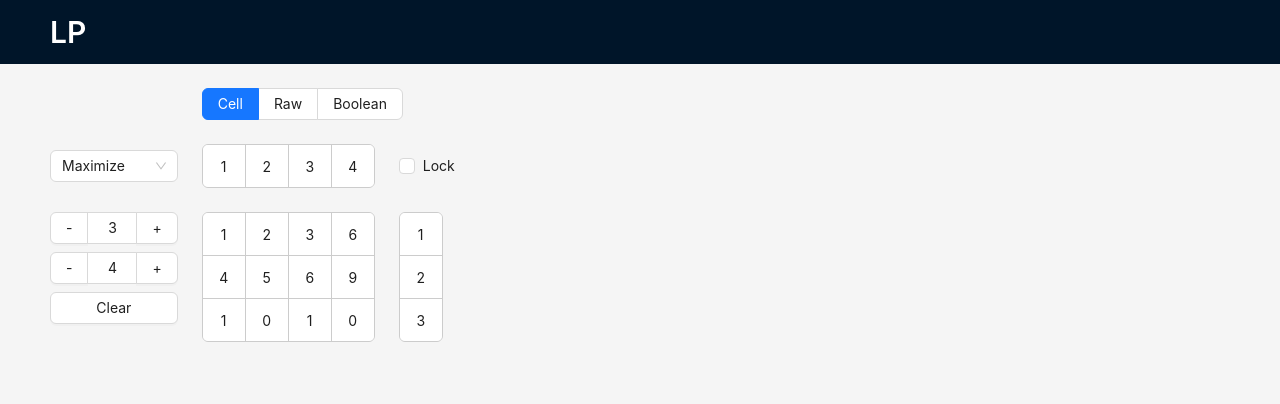
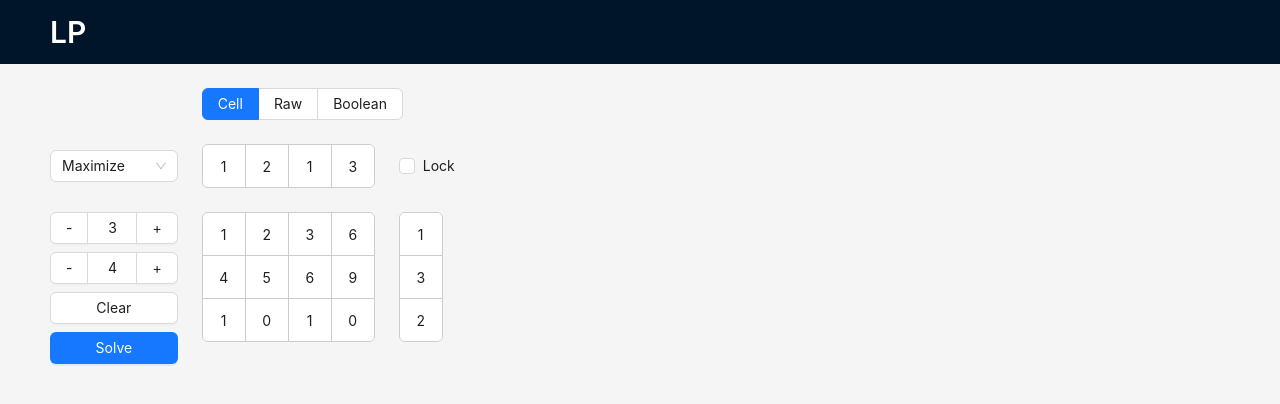
Before and after one commit to Samwell-II/hack2023, a React (Vite) app in the folder frontend/: page / in a window 1280 px wide. Shown: the top 404 px of the page. Built offline with nearby package versions, Linux system fonts and the light colour scheme.

Commit message:
linear programming input functionality

```diff
--- a/frontend/src/components/lp-input/LinearProgramInput.tsx
+++ b/frontend/src/components/lp-input/LinearProgramInput.tsx
@@ -4,6 +4,7 @@ import MatrixDimensionInput from '../matrix-input/MatrixDimensionInput';
 import MatrixInput from '../matrix-input/MatrixInput';
 import MatrixInputModeSelector from '../matrix-input/MatrixInputModeSelector';
 import useMatrix from '../matrix-input/useMatrix';
+import useLinearProgram from './useLinearProgram';
 
 const gridStyle: React.CSSProperties = {
     display: 'grid',
@@ -18,7 +19,7 @@ const optimizationModes = [
 ];
 
 const LinearProgramInput: React.FC = () => {
-    const matrix = useMatrix([[1,2,3,6],[4,5,6,9],[1,0,1,0]]);
+    const matrix = useLinearProgram([[1,2,3,6],[4,5,6,9],[1,0,1,0]], [[1,2,1,3]], [[1],[3],[2]]);
 
     return (
         <div style={gridStyle}>
@@ -36,7 +37,8 @@ const LinearProgramInput: React.FC = () => {
 
             <div style={{gridRow: 2, gridColumn: 2, alignSelf: 'center'}}>
                 <MatrixInput
-                    data={[[1,2,3,4]]}
+                    data={matrix.objective}
+                    onChange={matrix.setObjective}
                 />
             </div>
 
@@ -58,14 +60,15 @@ const LinearProgramInput: React.FC = () => {
                     onDecrement={matrix.decrementCols}
                 />
                 <Button onClick={matrix.clear}>Clear</Button>
+                <Button type="primary">Solve</Button>
             </div>
 
             <div style={{gridRow: 3, gridColumn: 2}}>
-                <MatrixInput data={matrix.data} onChange={matrix.setData}></MatrixInput>
+                <MatrixInput data={matrix.matrix} onChange={matrix.setMatrix}></MatrixInput>
             </div>
 
             <div style={{gridRow: 3, gridColumn: 3}}>
-                <MatrixInput data={[[1],[2],[3]]} />
+                <MatrixInput data={matrix.constraint} onChange={matrix.setConstraint} />
             </div>
         </div>
     );
--- /dev/null
+++ b/frontend/src/components/lp-input/useLinearProgram.ts
@@ -0,0 +1,45 @@
+import React, { useEffect, useState } from 'react';
+import { getNumCols, getNumRows, makeEmptyMatrix, reshapeMatrix } from '../../util/matrix';
+import useMatrix, { IUseMatrixProps } from '../matrix-input/useMatrix';
+
+export interface IUseLinearProgramProps extends IUseMatrixProps {
+
+}
+
+const useLinearProgram = (
+    matrixData: number[][],
+    objectiveData: number[][],
+    constraintData: number[][],
+    props?: Partial<IUseLinearProgramProps>
+) => {
+    const matrix = useMatrix(matrixData, props);
+    const [objective, setObjective] = useState(reshapeMatrix(objectiveData, 1, getNumCols(matrixData)));
+    const [constraint, setConstraint] = useState(reshapeMatrix(constraintData, getNumRows(matrixData), 1));
+
+    const clear = () => {
+        matrix.clear();
+        setObjective(makeEmptyMatrix(1, getNumCols(matrix.data)));
+        setConstraint(makeEmptyMatrix(getNumRows(matrix.data), 1));
+    };
+
+    return {
+        matrix: matrix.data,
+        objective: reshapeMatrix(objective, 1, getNumCols(matrix.data)),
+        constraint: reshapeMatrix(constraint, getNumRows(matrix.data), 1),
+        rows: matrix.rows,
+        cols: matrix.cols,
+        setMatrix: matrix.setData,
+        setObjective,
+        setConstraint,
+        setDimensions: matrix.setDimensions,
+        setRows: matrix.setRows,
+        setCols: matrix.setCols,
+        incrementRows: matrix.incrementRows,
+        decrementRows: matrix.decrementRows,
+        incrementCols: matrix.incrementCols,
+        decrementCols: matrix.decrementCols,
+        clear
+    };
+}
+
+export default useLinearProgram;
--- a/frontend/src/components/matrix-input/useMatrix.ts
+++ b/frontend/src/components/matrix-input/useMatrix.ts
@@ -1,4 +1,5 @@
 import React, { useState } from 'react';
+import { bound, copyMatrix, getNumCols, getNumRows, makeEmptyMatrix, reshapeMatrix } from '../../util/matrix';
 
 const MAX_ROWS = 50;
 const MAX_COLS = 50;
@@ -13,41 +14,8 @@ const defaultProps: IUseMatrixProps = {
     maxCols: MAX_COLS
 };
 
-const bound = (min: number, max: number) => (val: number) => Math.max(Math.min(val, max), min);
-
-const getNumRows = (data: number[][]): number => {
-    return data.length;
-}
-
-const getNumCols = (data: number[][]): number => {
-    return data.length > 0 ? data[0].length : 0;
-}
-
-const makeEmptyData = (rows: number, cols: number): number[][] => {
-    return Array(rows).fill(0).map(() => Array(cols).fill(0));
-}
-
-const reshapeData = (data: number[][], rows: number, cols: number): number[][] => {
-    const reshaped = makeEmptyData(rows, cols);
-
-    const boundedRows = Math.min(getNumRows(data), rows);
-    const boundedCols = Math.min(getNumCols(data), cols);
-
-    for (let row = 0; row < boundedRows; row++) {
-        for (let col = 0; col < boundedCols; col++) {
-            reshaped[row][col] = data[row][col];
-        }
-    }
-
-    return reshaped;
-}
-
-const copyData = (data: number[][]) => {
-    return data.map(row => [...row]);
-}
-
 const useMatrix = (initialData: number[][], initialProps?: Partial<IUseMatrixProps>) => {
-    const [data, setData] = useState(copyData(initialData));
+    const [data, setData] = useState(copyMatrix(initialData));
     const [ghostColDim, setGhostColDim] = useState(getNumCols(initialData));
 
     const props: IUseMatrixProps = {
@@ -60,26 +28,26 @@ const useMatrix = (initialData: number[][], initialProps?: Partial<IUseMatrixPro
 
     const setDimensions = (rows: number, cols: number) => setData((data) => {
         setGhostColDim(cols);
-        return reshapeData(data, boundRows(rows), boundCols(cols));
+        return reshapeMatrix(data, boundRows(rows), boundCols(cols));
     });
 
-    const setRows = (rows: number) => setData((data) => reshapeData(data, boundRows(rows), ghostColDim));
+    const setRows = (rows: number) => setData((data) => reshapeMatrix(data, boundRows(rows), ghostColDim));
 
     const setCols = (cols: number) => setData((data) => {
         const newCols = boundCols(cols);
         setGhostColDim(newCols);
-        return reshapeData(data, getNumRows(data), newCols);
+        return reshapeMatrix(data, getNumRows(data), newCols);
     });
 
     const offsetDimensions = (rows: number, cols: number) => setData(
         (data) => {
             const newCols = boundCols(ghostColDim+cols);
             setCols(newCols);
-            return reshapeData(data, boundRows(getNumRows(data)+rows), newCols);
+            return reshapeMatrix(data, boundRows(getNumRows(data)+rows), newCols);
         }
     );
 
-    const clear = () => setData((data) => makeEmptyData(getNumRows(data), ghostColDim));
+    const clear = () => setData((data) => makeEmptyMatrix(getNumRows(data), ghostColDim));
 
     return {
         data,
--- /dev/null
+++ b/frontend/src/util/matrix.ts
@@ -0,0 +1,32 @@
+export const bound = (min: number, max: number) => (val: number) => Math.max(Math.min(val, max), min);
+
+export const getNumRows = (matrix: number[][]): number => {
+    return matrix.length;
+}
+
+export const getNumCols = (matrix: number[][]): number => {
+    return matrix.length > 0 ? matrix[0].length : 0;
+}
+
+export const makeEmptyMatrix = (rows: number, cols: number): number[][] => {
+    return Array(rows).fill(0).map(() => Array(cols).fill(0));
+}
+
+export const reshapeMatrix = (matrix: number[][], rows: number, cols: number): number[][] => {
+    const reshaped = makeEmptyMatrix(rows, cols);
+
+    const boundedRows = Math.min(getNumRows(matrix), rows);
+    const boundedCols = Math.min(getNumCols(matrix), cols);
+
+    for (let row = 0; row < boundedRows; row++) {
+        for (let col = 0; col < boundedCols; col++) {
+            reshaped[row][col] = matrix[row][col];
+        }
+    }
+
+    return reshaped;
+}
+
+export const copyMatrix = (matrix: number[][]) => {
+    return matrix.map(row => [...row]);
+}
```
